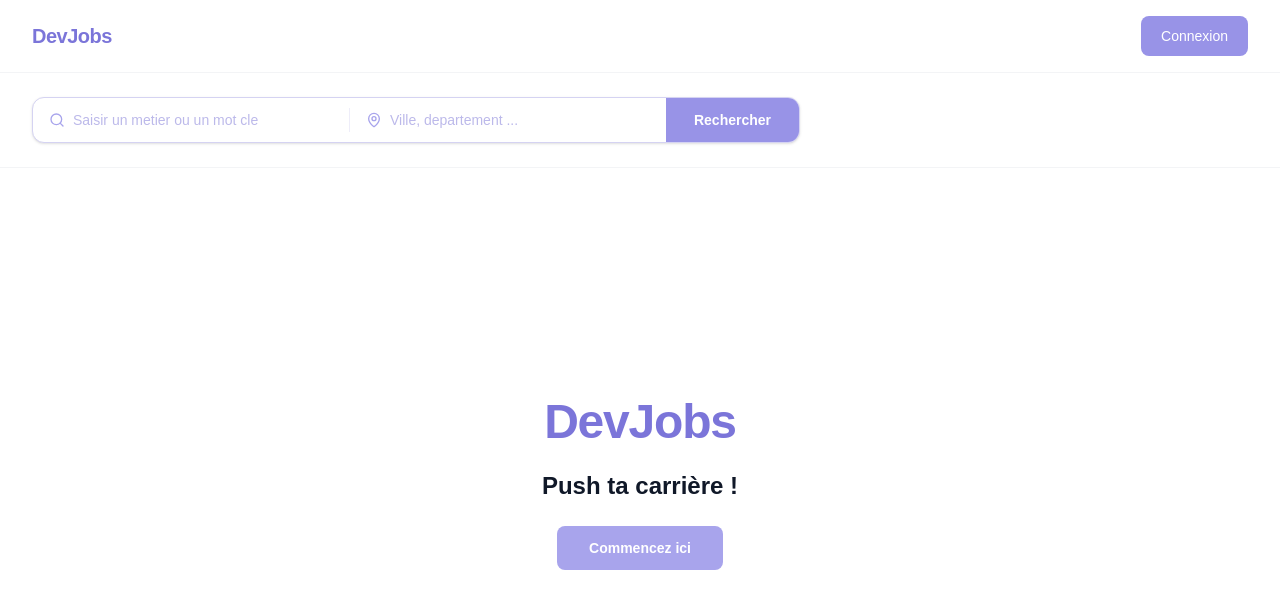
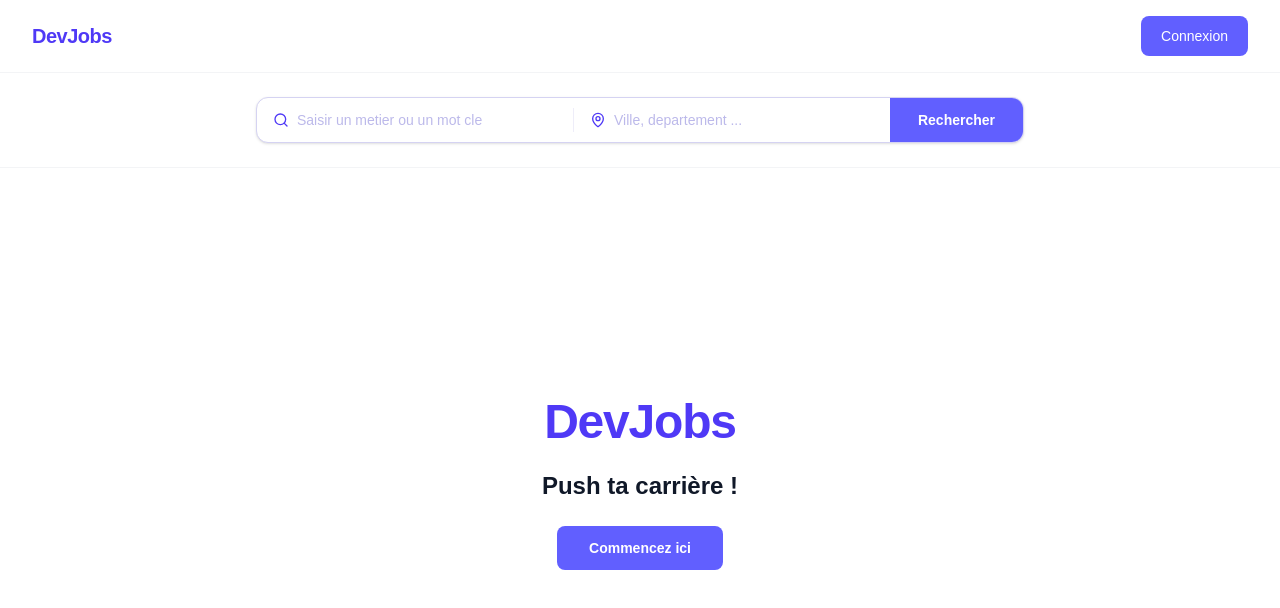
Before and after one commit to MeghCH/Job-Aggregator-DevJob, a Next.js app in the folder Front/: page / in a window 1280 px wide. Shown: the top 608 px of the page. Built offline with nearby package versions, Linux system fonts and the light colour scheme.

Commit message:
Fix: ajout de nouvelles couleurs pour correspondre au WCAG Levl AA

```diff
--- a/Front/src/app/page.tsx
+++ b/Front/src/app/page.tsx
@@ -4,28 +4,35 @@ import SearchBar from "@/components/SearchBar";
 export default function HomePage() {
   return (
     <div className="min-h-screen bg-white flex flex-col">
-
       <nav className="flex items-center justify-between px-8 py-4 border-b border-gray-100">
-        <span className="text-xl font-extrabold text-brand-600 tracking-tight">
+        <span className="text-xl font-extrabold text-indigo-600 tracking-tight">
           DevJobs
         </span>
-        <Link href="/connexion" className="bg-brand-500 hover:bg-brand-600 text-white text-sm font-medium px-5 py-2.5 rounded-lg transition-colors">
+        <Link
+          href="/connexion"
+          className="bg-indigo-500 hover:bg-indigo-600 text-white text-sm font-medium px-5 py-2.5 rounded-lg transition-colors"
+        >
           Connexion
         </Link>
       </nav>
 
-      <div className="px-8 py-6 border-b border-gray-100">
-        <SearchBar />
+      <div className="flex justify-center px-8 py-6 border-b border-gray-100">
+        <div className="w-full max-w-3xl">
+          <SearchBar />
+        </div>
       </div>
 
       <main className="flex-1 flex flex-col items-center justify-center gap-6 text-center">
-        <h1 className="text-5xl font-extrabold text-brand-600 tracking-tight">
+        <h1 className="text-5xl font-extrabold text-indigo-600 tracking-tight">
           DevJobs
         </h1>
         <p className="text-2xl font-bold text-gray-900">
           Push ta carrière&nbsp;!
         </p>
-        <Link href="/connexion" className="bg-brand-400 hover:bg-brand-500 text-white text-sm font-semibold px-8 py-3 rounded-lg transition-colors">
+        <Link
+          href="/connexion"
+          className="bg-indigo-500 hover:bg-indigo-600 text-white text-sm font-semibold px-8 py-3 rounded-lg transition-colors"
+        >
           Commencez ici
         </Link>
       </main>
--- a/Front/src/components/NavBar.tsx
+++ b/Front/src/components/NavBar.tsx
@@ -16,7 +16,7 @@ export default function Navbar() {
 
   return (
     <nav className="flex items-center px-8 py-4 border-b border-gray-100 bg-white gap-12">
-      <span className="text-xl font-extrabold text-indigo-600 tracking-tight shrink-0">
+      <span className="text-xl font-extrabold text-indigo-700 tracking-tight shrink-0">
         DevJobs
       </span>
 
@@ -28,7 +28,7 @@ export default function Navbar() {
             className={cn(
               "text-sm transition-colors",
               pathname === link.href
-                ? "text-brand-600 font-semibold"
+                ? "text-indigo-700 font-semibold"
                 : "text-gray-800 hover:text-brand-600",
             )}
           >
--- a/Front/src/components/SearchBar.tsx
+++ b/Front/src/components/SearchBar.tsx
@@ -15,13 +15,13 @@ export default function SearchBar() {
   return (
     <div className="flex items-center max-w-3xl border border-brand-200 rounded-xl overflow-hidden bg-white shadow-sm">
       <div className="flex items-center gap-2 px-4 flex-1">
-        <Search className="w-4 h-4 text-brand-400 shrink-0" />
+        <Search className="w-4 h-4 text-indigo-600 shrink-0" />
         <input
           type="text"
           value={query}
           onChange={(e) => setQuery(e.target.value)}
           placeholder="Saisir un metier ou un mot cle"
-          className="w-full py-3 text-sm text-gray-700 placeholder-brand-300 outline-none bg-transparent"
+          className="w-full py-3 text-sm text-indigo-600 placeholder-brand-300 outline-none bg-transparent"
           onKeyDown={(e) => e.key === "Enter" && handleSearch()}
         />
       </div>
@@ -29,20 +29,20 @@ export default function SearchBar() {
       <div className="w-px h-6 bg-brand-100" />
 
       <div className="flex items-center gap-2 px-4 flex-1">
-        <MapPin className="w-4 h-4 text-brand-400 shrink-0" />
+        <MapPin className="w-4 h-4 text-indigo-600 shrink-0" />
         <input
           type="text"
           value={location}
           onChange={(e) => setLocation(e.target.value)}
           placeholder="Ville, departement ..."
-          className="w-full py-3 text-sm text-gray-700 placeholder-brand-300 outline-none bg-transparent"
+          className="w-full py-3 text-sm text-indigo-600 placeholder-brand-300 outline-none bg-transparent"
           onKeyDown={(e) => e.key === "Enter" && handleSearch()}
         />
       </div>
 
       <button
         onClick={handleSearch}
-        className="bg-brand-500 hover:bg-brand-600 text-white text-sm font-semibold px-7 py-3 transition-colors"
+        className="bg-indigo-500 hover:bg-indigo-600 text-white text-sm font-semibold px-7 py-3 transition-colors"
       >
         Rechercher
       </button>
```
